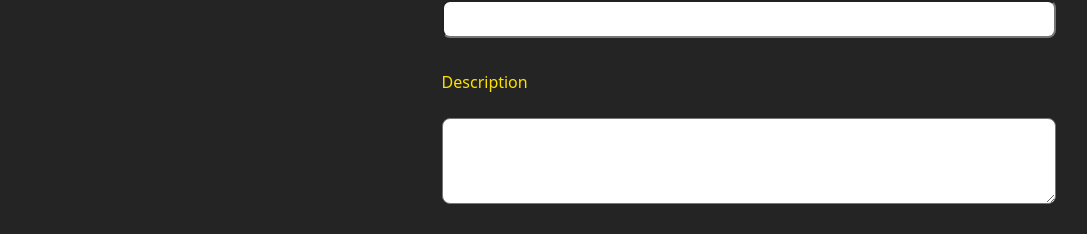
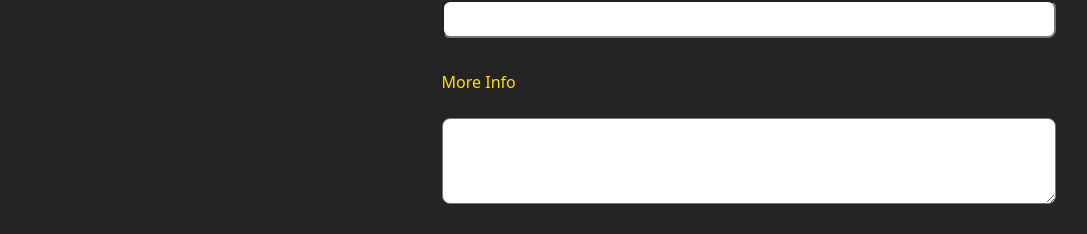
Before and after one commit to okunsimon3/copacetic-test, a React (Vite) app: page /contact in a window 1280 px wide. Shown: the part 352-586 px from the top of the page, without its empty margins (96-1183 px from the left). Built offline with nearby package versions, Linux system fonts and the light colour scheme; a web font is replaced by a local one.

Commit message:
contact form change

```diff
--- a/src/Contact.jsx
+++ b/src/Contact.jsx
@@ -25,7 +25,7 @@ const Contact = () => (
                     </label>
                 </div>
                 <div>
-                    <label>Description
+                    <label>More Info
                         <textarea name="comments"></textarea>
                     </label>
                 </div>
```
